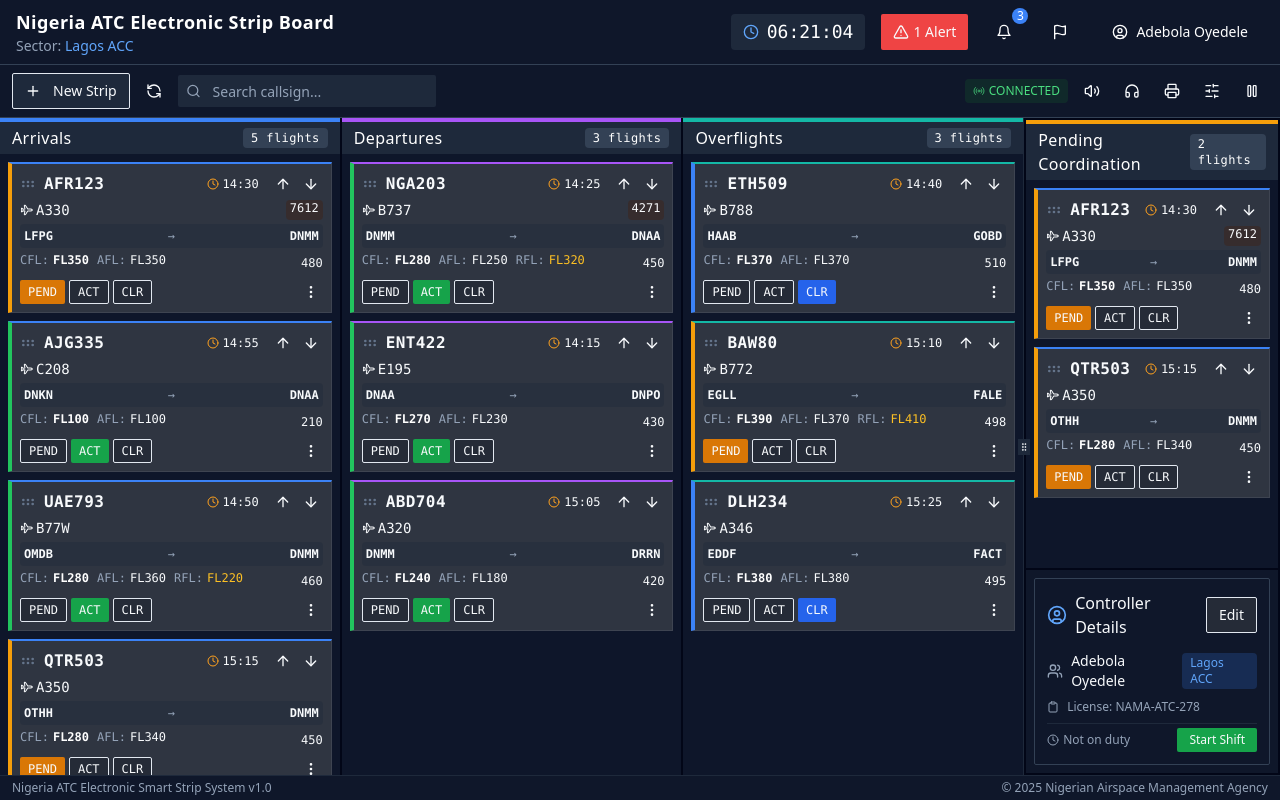
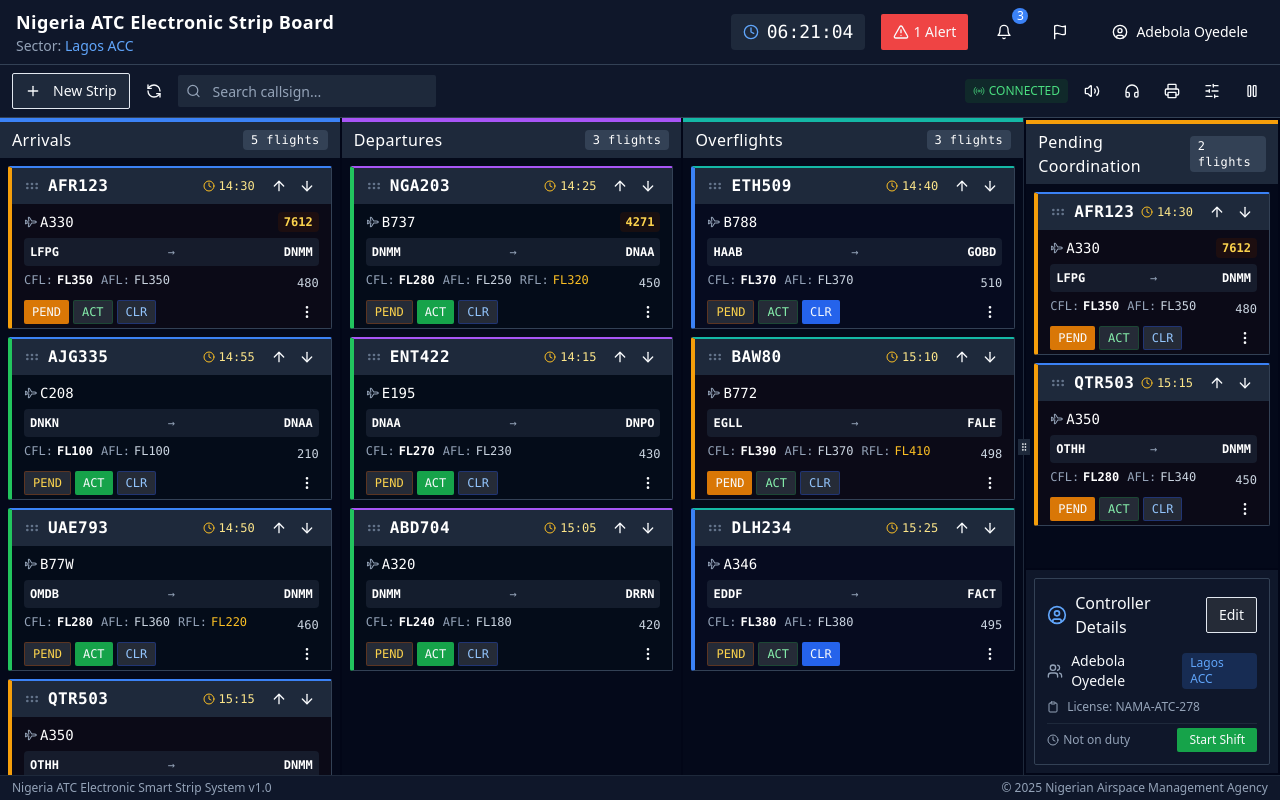
Before and after one commit to imsuperrazaq/naija-safe-sky-strip, a React (Vite) app: page / in a window 1280 px wide. Built offline with nearby package versions, Linux system fonts and the light colour scheme.

Commit message:
Refactor: Update ATC strip board
Update the ATC strip board component to match the design and functionality of the version in the provided URL.

```diff
--- a/src/components/atc/FlightLevels.tsx
+++ b/src/components/atc/FlightLevels.tsx
@@ -15,7 +15,7 @@ export const FlightLevels = ({
   speed
 }: FlightLevelsProps) => {
   return (
-    <div className="flex justify-between">
+    <div className="flex justify-between mb-1.5">
       <div className="flex gap-2 text-xs">
         <div>
           <span className="text-slate-400">CFL:</span>
@@ -23,7 +23,7 @@ export const FlightLevels = ({
         </div>
         <div>
           <span className="text-slate-400">AFL:</span>
-          <span className="ml-1">{current}</span>
+          <span className="ml-1 text-slate-300">{current}</span>
         </div>
         {requested && (
           <div>
@@ -33,7 +33,7 @@ export const FlightLevels = ({
         )}
       </div>
       <div>
-        <span className="text-xs">{speed}</span>
+        <span className="text-xs text-slate-300">{speed}</span>
       </div>
     </div>
   );
--- a/src/components/atc/FlightStrip.tsx
+++ b/src/components/atc/FlightStrip.tsx
@@ -1,5 +1,6 @@
+
 import React, { useState } from 'react';
-import { Plane } from 'lucide-react';
+import { Plane, Clock } from 'lucide-react';
 import { cn } from '@/lib/utils';
 import { FlightStripHeader } from './FlightStripHeader';
 import { FlightLevels } from './FlightLevels';
@@ -22,10 +23,10 @@ export const FlightStrip = ({
   const [isSelected, setIsSelected] = useState(false);
 
   const statusClasses = {
-    'pending': 'border-l-amber-500',
-    'active': 'border-l-green-500',
-    'cleared': 'border-l-blue-500',
-    'alert': 'border-l-red-500 bg-red-950/30'
+    'pending': 'border-l-amber-500 bg-amber-950/10',
+    'active': 'border-l-green-500 bg-green-950/10',
+    'cleared': 'border-l-blue-500 bg-blue-950/10',
+    'alert': 'border-l-red-500 bg-red-950/20'
   };
 
   const typeClasses = {
@@ -43,11 +44,11 @@ export const FlightStrip = ({
   return (
     <div
       className={cn(
-        "bg-[hsl(var(--atc-strip-bg))] border border-[hsl(var(--atc-strip-border))] border-l-4 border-t-2",
-        "rounded-sm p-2 mb-2 cursor-pointer select-none transition-all hover:bg-slate-800/50",
+        "bg-slate-900 border border-slate-700 border-l-4 border-t-2 rounded-md",
+        "mb-2 cursor-pointer select-none transition-all",
         "flex flex-col gap-1 text-sm font-mono",
-        isSelected && "ring-2 ring-blue-500",
-        isDragging && "ring-2 ring-amber-500/50 shadow-lg",
+        isSelected && "ring-1 ring-blue-500/50",
+        isDragging && "ring-2 ring-amber-500/30 shadow-lg",
         statusClasses[flight.status],
         typeClasses[flight.type]
       )}
@@ -61,24 +62,25 @@ export const FlightStrip = ({
         onSectorChange={onSectorChange}
       />
 
+      <div className="px-3 py-1">
         {/* Aircraft info */}
-      <div className="flex justify-between">
+        <div className="flex justify-between items-center mb-1.5">
           <div className="flex items-center gap-1">
-          <Plane className="h-3 w-3 rotate-45" />
-          <span>{flight.aircraft}</span>
+            <Plane className="h-3 w-3 rotate-45 text-slate-400" />
+            <span className="text-white">{flight.aircraft}</span>
           </div>
           {flight.squawk && (
-          <div className="text-xs bg-amber-950/30 px-1 rounded">
+            <div className="text-xs bg-amber-950/30 px-1.5 py-0.5 rounded text-amber-300 font-bold">
               {flight.squawk}
             </div>
           )}
         </div>
 
         {/* Route info */}
-      <div className="flex justify-between text-xs bg-slate-800/40 p-1 rounded">
-        <div className="font-bold">{flight.route.departure}</div>
+        <div className="flex justify-between text-xs bg-slate-800/60 p-1.5 rounded mb-1.5">
+          <div className="font-bold text-white">{flight.route.departure}</div>
           <div className="text-slate-400">→</div>
-        <div className="font-bold">{flight.route.destination}</div>
+          <div className="font-bold text-white">{flight.route.destination}</div>
         </div>
 
         {/* Flight levels */}
@@ -91,7 +93,7 @@ export const FlightStrip = ({
 
         {/* Controller info */}
         {flight.handlingController && (
-        <div className="flex justify-between text-xs mt-1">
+          <div className="flex justify-between text-xs mt-1 text-slate-300">
             <div className="text-slate-400">Controller:</div>
             <div className="font-medium text-green-400">{flight.handlingController}</div>
             {flight.lastUpdated && (
@@ -110,10 +112,11 @@ export const FlightStrip = ({
 
         {/* Conditional remarks display */}
         {flight.remarks && isSelected && (
-        <div className="mt-2 text-xs bg-slate-800/50 p-1 rounded border-l-2 border-l-amber-500">
-          <span className="text-slate-400">Remarks:</span> {flight.remarks}
+          <div className="mt-2 text-xs bg-slate-800/70 p-1.5 rounded border-l-2 border-l-amber-500">
+            <span className="text-slate-400">Remarks:</span> <span className="text-amber-200">{flight.remarks}</span>
           </div>
         )}
+      </div>
     </div>
   );
 };
--- a/src/components/atc/FlightStripHeader.tsx
+++ b/src/components/atc/FlightStripHeader.tsx
@@ -2,6 +2,7 @@
 import React from 'react';
 import { Clock, ArrowDown, ArrowUp, GripHorizontal } from 'lucide-react';
 import { Button } from '@/components/ui/button';
+import { cn } from '@/lib/utils';
 
 interface FlightStripHeaderProps {
   callsign: string;
@@ -17,14 +18,17 @@ export const FlightStripHeader = ({
   onSectorChange
 }: FlightStripHeaderProps) => {
   return (
-    <div className="flex justify-between items-center">
+    <div className={cn(
+      "flex justify-between items-center",
+      "px-3 py-1.5 bg-slate-800 rounded-t-sm"
+    )}>
       <div className="font-bold text-base tracking-wide flex items-center gap-2">
         <GripHorizontal className="h-4 w-4 text-slate-500 hover:text-slate-300" />
-        {callsign}
+        <span className="text-white">{callsign}</span>
       </div>
       <div className="flex items-center gap-1">
-        <Clock className="h-3 w-3 text-[hsl(var(--atc-pending))]" />
-        <span className="text-xs">{estimatedTime}</span>
+        <Clock className="h-3 w-3 text-amber-400" />
+        <span className="text-xs text-amber-200">{estimatedTime}</span>
         <div className="flex gap-1 ml-2">
           <Button
             onClick={(e) => {
--- a/src/components/atc/StatusActions.tsx
+++ b/src/components/atc/StatusActions.tsx
@@ -1,3 +1,4 @@
+
 import React from 'react';
 import { Button } from '@/components/ui/button';
 import { MoreVertical } from 'lucide-react';
@@ -28,13 +29,13 @@ export const StatusActions = ({
   };
 
   return (
-    <div className="flex justify-between items-center mt-1">
+    <div className="flex justify-between items-center mt-2">
       <div className="flex gap-1">
         <Button
           size="sm"
           variant={status === 'pending' ? "default" : "outline"}
           className={cn("h-6 px-2 text-xs",
-            status === 'pending' ? "bg-amber-600 hover:bg-amber-700" : "hover:bg-amber-900/30"
+            status === 'pending' ? "bg-amber-600 hover:bg-amber-700 border-none" : "hover:bg-amber-900/30 border-amber-800/50 text-amber-300"
           )}
           onClick={(e) => {
             e.stopPropagation();
@@ -47,7 +48,7 @@ export const StatusActions = ({
           size="sm"
           variant={status === 'active' ? "default" : "outline"}
           className={cn("h-6 px-2 text-xs",
-            status === 'active' ? "bg-green-600 hover:bg-green-700" : "hover:bg-green-900/30"
+            status === 'active' ? "bg-green-600 hover:bg-green-700 border-none" : "hover:bg-green-900/30 border-green-800/50 text-green-300"
           )}
           onClick={(e) => {
             e.stopPropagation();
@@ -60,7 +61,7 @@ export const StatusActions = ({
           size="sm"
           variant={status === 'cleared' ? "default" : "outline"}
           className={cn("h-6 px-2 text-xs",
-            status === 'cleared' ? "bg-blue-600 hover:bg-blue-700" : "hover:bg-blue-900/30"
+            status === 'cleared' ? "bg-blue-600 hover:bg-blue-700 border-none" : "hover:bg-blue-900/30 border-blue-800/50 text-blue-300"
           )}
           onClick={(e) => {
             e.stopPropagation();
--- a/src/components/atc/StripBoard.tsx
+++ b/src/components/atc/StripBoard.tsx
@@ -1,3 +1,4 @@
+
 import React from 'react';
 import { Droppable, Draggable } from 'react-beautiful-dnd';
 import { FlightStrip } from './FlightStrip';
@@ -31,7 +32,7 @@ export const StripBoard = ({
   return (
     <div className="flex flex-col h-full">
       <div className={cn(
-        "bg-slate-800 text-white py-1 px-3 font-medium tracking-wide border-t-4",
+        "bg-slate-800 text-white py-1.5 px-3 font-medium tracking-wide border-t-4",
         "flex justify-between items-center",
         variantStyles[variant]
       )}>
@@ -47,8 +48,8 @@ export const StripBoard = ({
             ref={provided.innerRef}
             {...provided.droppableProps}
             className={cn(
-              "flex-1 overflow-y-auto p-2 bg-slate-900/50",
-              snapshot.isDraggingOver && "bg-slate-800/50 ring-1 ring-inset ring-blue-500/30"
+              "flex-1 overflow-y-auto p-2 bg-slate-950/80",
+              snapshot.isDraggingOver && "bg-slate-800/70 ring-1 ring-inset ring-blue-500/30"
             )}
           >
             {flights.length === 0 && !snapshot.isDraggingOver && (
@@ -64,7 +65,7 @@ export const StripBoard = ({
                     {...provided.draggableProps}
                     {...provided.dragHandleProps}
                     className={cn(
-                      snapshot.isDragging && "opacity-75 shadow-lg"
+                      snapshot.isDragging && "opacity-90 shadow-lg"
                     )}
                   >
                     <FlightStrip
```
Lines whose indentation alone changed are shown as unchanged.
